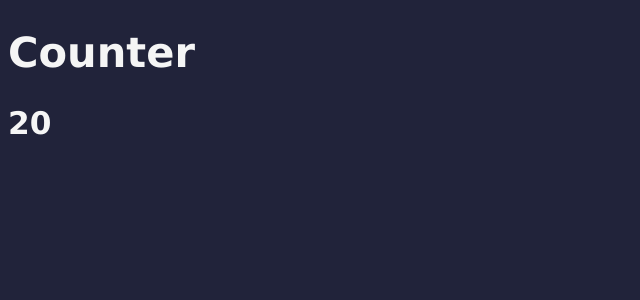
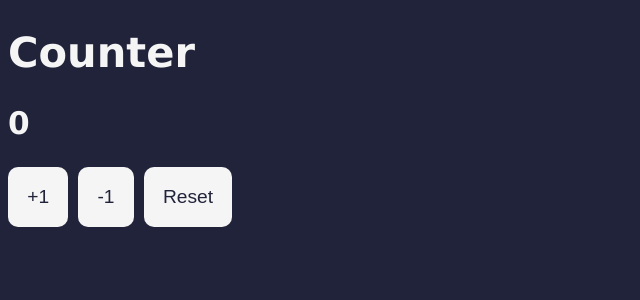
Before and after one commit to aristizabaru/react-de-cero-a-experto-COUNTER-APP, a React (Vite) app: page / in a window 1280 px wide. Shown: the top 300 px of the page, without its empty margins (0-640 px from the left). Built offline with nearby package versions, Linux system fonts and the light colour scheme.

Commit message:
feat: add onClick event handler and useState hook

```diff
--- a/src/Counter.jsx
+++ b/src/Counter.jsx
@@ -1,12 +1,25 @@
+import { useState } from 'react';
 import PropTypes from 'prop-types';
 
 export const Counter = ({ value }) => {
+
+    // Este es el hook que permite configurar inicialmente el estado del componente
+    const [counter, setCounter] = useState(value);
+
+    const handleAdd = () => setCounter(counter + 1);
+    const handleSubtract = () => setCounter(counter - 1);
+    const handleReset = () => setCounter(value);
+
     return (
         // <> es una abreviación de un Fragmento, en REACT siempre se debe retornar un nodo padre
         // Se usa {} para renderizar JS dentro del XML representando el DOM
         <>
             <h1>Counter</h1>
-            <h2>{value}</h2>
+            <h2>{counter}</h2>
+
+            <button onClick={handleAdd}>+1</button>
+            <button onClick={handleSubtract}>-1</button>
+            <button onClick={handleReset}>Reset</button>
         </>
     );
 };
@@ -18,7 +31,6 @@ Counter.propTypes = {
 };
 
 // Se pueden establecer valores por defecto para las props construyendo un objeto defaultProps
-
 Counter.defaultProps = {
     value: 1,
 };
--- a/src/main.jsx
+++ b/src/main.jsx
@@ -7,6 +7,6 @@ const root = ReactDOM.createRoot(document.querySelector('#root'));
 root.render(
   <React.StrictMode>
     {/* <FirstApp title='Bienvenido a REACT' subTitle='De cero a experto' /> */}
-    <Counter value={20} />
+    <Counter value={0} />
   </React.StrictMode>
 );
--- a/src/styles.css
+++ b/src/styles.css
@@ -4,3 +4,17 @@ body {
     font-family: 'Lucida Sans', sans-serif;
     font-size: 1.3rem;
 }
+
+button {
+    font-size: 1.2rem;
+    padding: 1em;
+    background-color: whitesmoke;
+    color: #21233A;
+    border: none;
+    border-radius: 10px;
+    margin-right: 10px;
+}
+
+button:hover {
+    background-color: yellowgreen;
+}
```
